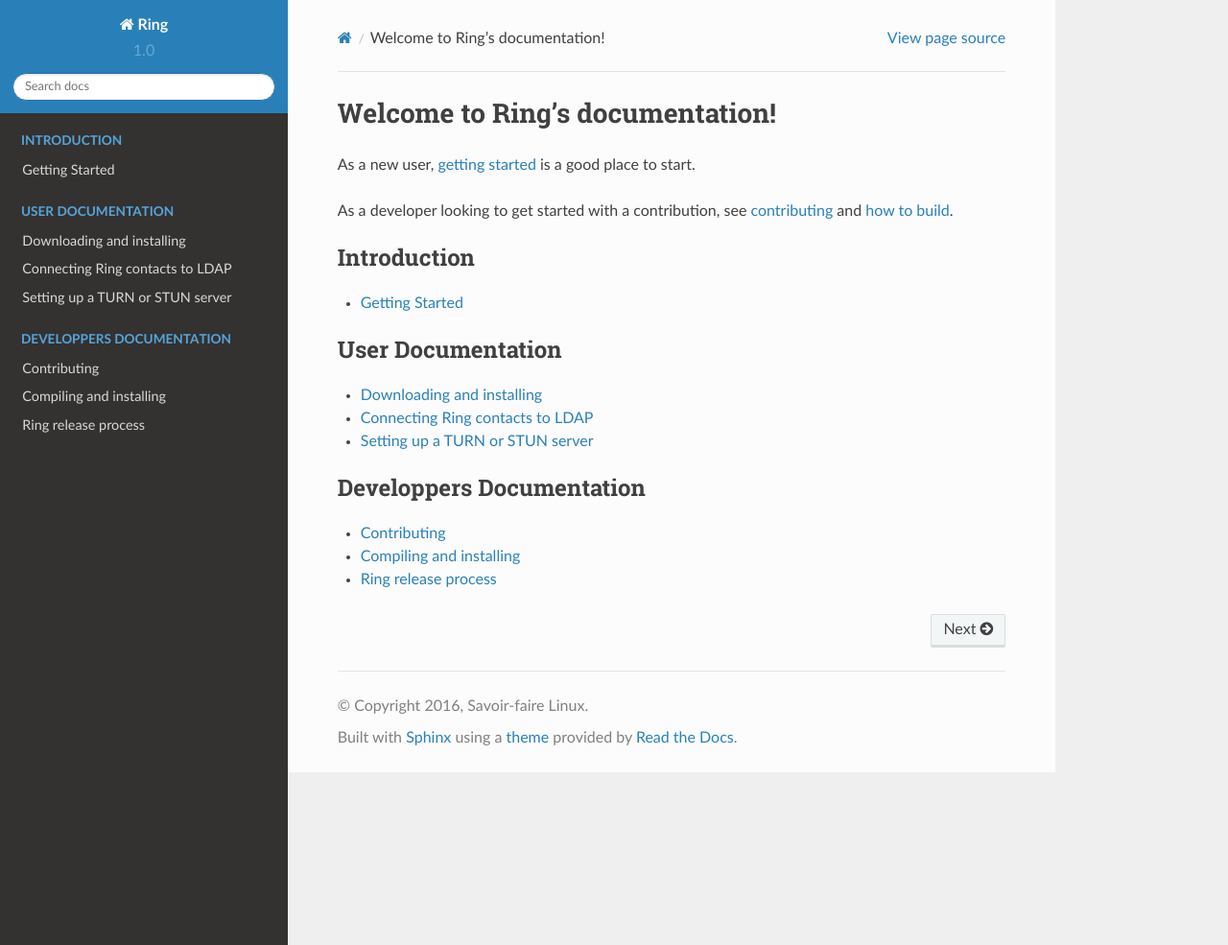
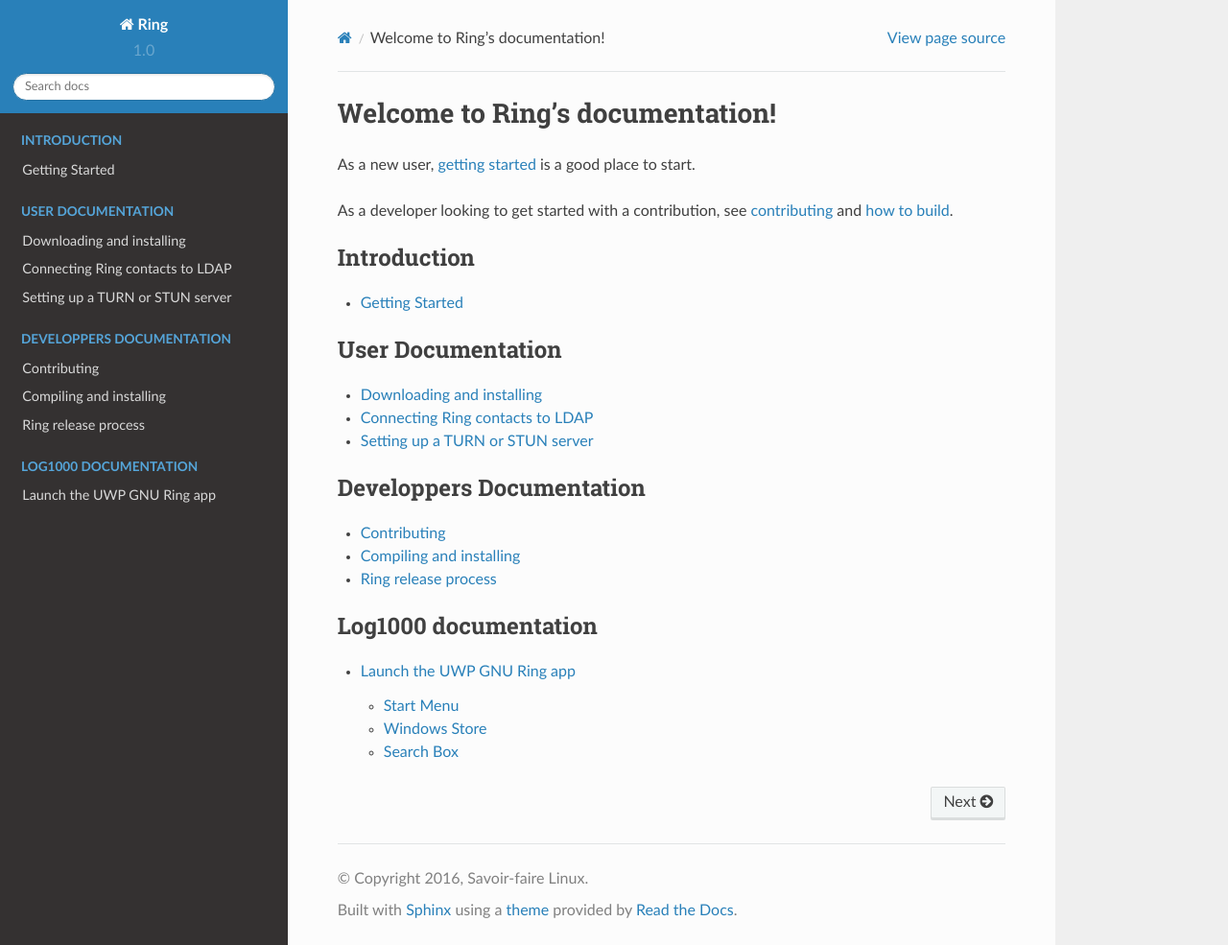
Before and after one commit to savoirfairelinux/jami-project, a Sphinx documentation site: the page built from docs/source/index.rst, in a window 1280 px wide and 985 px high. Shown: the whole window at 96% size. Built offline with Sphinx 7.4.7 and the Read the Docs theme 2.0.0, drawn with Linux system fonts in a browser that asks for light colours; some of the changed lines change nothing that is shown.

Commit message:
Add documentation to launch to UWP app
Change-Id: I1f0b95740c796ddf98a7857610564d46a7dfe536

```diff
--- /dev/null
+++ b/docs/source/dev/log1000Doc/lancer_uwp.rst
@@ -0,0 +1,115 @@
+Launch the UWP GNU Ring app
+=========================================================================
+
+**This guide is only for the UWP version (installed from the Windows Store)**
+
+In this guide, we will explain how to launch the UWP GNU Ring app. We consider that the app is installed on the computer. If it's not installed, follow the installation guide.
+
+There are three main ways to launch the app:
+
+- From the `Windows Store`_
+- From the `Start Menu`_
+- From the `Search box`_
+
+======
+Start Menu
+======
+
+This is the most common and recommended way of launching the app.
+
+1. Open the Start Menu
+--------------
+
+To open the Start Menu click on the Windows Icon in the bottom left or click on the Windows key on your keyboard.
+
+.. image:: lancer_uwp/capture3.png
+
+
+2. Find the app
+-----------------
+
+In the app list, find the app named "GNU Ring.” You might need to open the app list of older version of Windows or when you are in the tablet mode.
+
+.. image:: lancer_uwp/capture4.png
+
+3. Launch the app
+-----------------
+Click on the app in the list to open it. The app should launch and show this screen.
+
+.. image:: lancer_uwp/capture5.png
+
+Great! The app launched.
+
+======
+Windows Store
+======
+
+This method works best if you just downloaded the app from the store or if you are browsing the Windows Store.
+
+1. Open the Windows Store
+----------------
+
+From the Start Menu or the taskbar open the Windows Store App.
+
+.. image:: lancer_uwp/capture11.png
+
+2. Search for the app
+----------------
+
+In the search box in the top right, search for "GNU Ring.” Select the first result in the list.
+
+.. image:: lancer_uwp/capture12.png
+
+
+3. Launch the app
+----------------
+
+To launch the app, click the "Launch" button.
+
+.. image:: lancer_uwp/capture13.png
+
+If the launch is successful, this screen should appear.
+
+.. image:: lancer_uwp/capture14.png
+
+Great! The app launched.
+
+======
+Search Box
+======
+
+
+This method is an alternative to the Start Menu method. It's quicker and easier.
+
+1. Open the Search box
+----------------
+
+To open the Search box, click on the search box in the taskbar (in the bottom left beside the Start Icon). The Search box might be hidden. If it's the case, click on the search icon.
+
+.. image:: lancer_uwp/capture6.png
+
+The search dialog should open. If Cortona is activated, a similar screen should appear.
+
+.. image:: lancer_uwp/capture7.png
+
+2. Search for the app
+----------------
+
+Search for "GNU Ring". Select the app when it appears in the results.
+
+.. image:: lancer_uwp/capture8.png
+
+
+3. Launch the app
+----------------
+
+Click on the "GNU Ring" in the list.
+
+.. image:: lancer_uwp/capture9.png
+
+If the launch is successful, this screen should appear.
+
+.. image:: lancer_uwp/capture10.png
+
+
+Great! The app launched.
--- a/docs/source/index.rst
+++ b/docs/source/index.rst
@@ -52,3 +52,10 @@
    :glob:
 
    dev/gnome-client/*
+
+.. toctree::
+   :caption: Log1000 documentation
+   :maxdepth: 2
+   :glob:
+
+   dev/log1000Doc/*
```
Also changed, not shown: docs/source/dev/log1000Doc/lancer_uwp/capture1.png (added), docs/source/dev/log1000Doc/lancer_uwp/capture10.png (added), docs/source/dev/log1000Doc/lancer_uwp/capture11.png (added), docs/source/dev/log1000Doc/lancer_uwp/capture12.png (added), docs/source/dev/log1000Doc/lancer_uwp/capture13.png (added), docs/source/dev/log1000Doc/lancer_uwp/capture14.png (added), docs/source/dev/log1000Doc/lancer_uwp/capture2.png (added), docs/source/dev/log1000Doc/lancer_uwp/capture3.png (added), docs/source/dev/log1000Doc/lancer_uwp/capture4.png (added), docs/source/dev/log1000Doc/lancer_uwp/capture5.png (added), docs/source/dev/log1000Doc/lancer_uwp/capture6.png (added), 3 other files.
